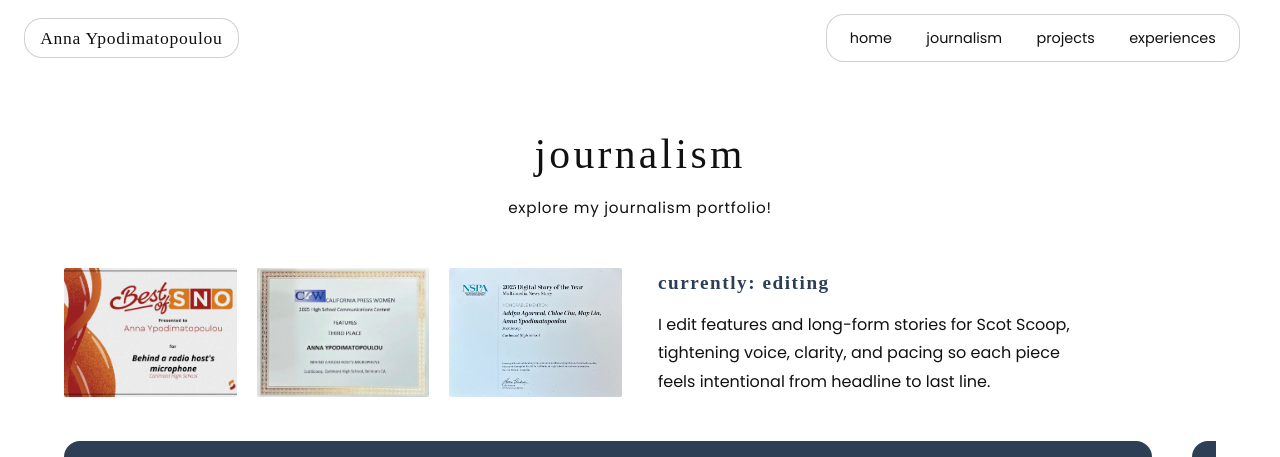
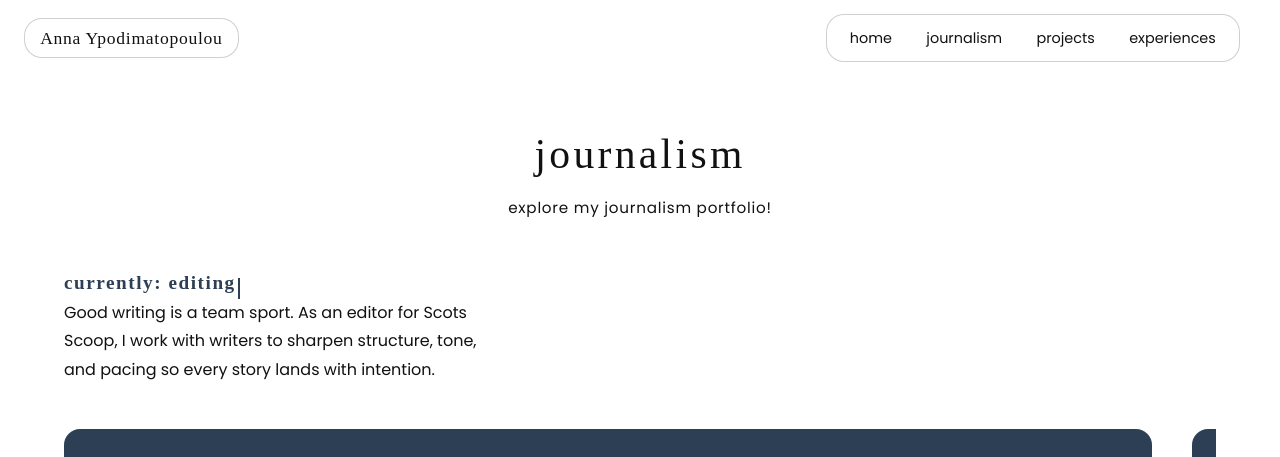
Before and after one commit to annaypodim/annaypodim.github.io, a Jekyll site: the page built from journalism.html, in a window 1280 px wide and 900 px high, cut to the strip 0-457 px from the top of the window. Built offline with Jekyll 4.4.1, drawn with Linux system fonts in a browser that asks for light colours; some web fonts are replaced; some of the changed text lies outside the part shown.

Commit message:
move editor subtitle to top center and create photojournalism section

```diff
--- a/journalism.html
+++ b/journalism.html
@@ -7,37 +7,19 @@
     <h2 id="journalism-title">journalism</h2>
     <p class="journalism-subtitle">explore my journalism portfolio!</p>
   </header>
-  <section class="editor-showcase" aria-labelledby="editor-subtitle">
-    <div class="editor-gallery">
-      <div class="editor-image-box">
-        <img
-          src="{{ '/assets/images/awards/best-of-sno.jpg' | relative_url }}"
-          alt="Best of SNO recognition"
-          loading="lazy"
-        />
-      </div>
-      <div class="editor-image-box">
-        <img
-          src="{{ '/assets/images/awards/cpw-2025.jpg' | relative_url }}"
-          alt="California Press Women award"
-          loading="lazy"
-        />
-      </div>
-      <div class="editor-image-box">
-        <img
-          src="{{ '/assets/images/awards/nspa-multimedia.jpg' | relative_url }}"
-          alt="NSPA multimedia honor"
-          loading="lazy"
-        />
-      </div>
-    </div>
-    <div class="editor-text">
-      <p id="editor-subtitle" class="editor-subtitle">currently: editing</p>
-      <p class="editor-description">
-        I edit features and long-form stories for Scot Scoop, tightening voice, clarity, and pacing so
-        each piece feels intentional from headline to last line.
+  <section class="editor-highlight" aria-labelledby="editing-subtitle">
+    <p
+      id="editing-subtitle"
+      class="editor-subtitle typewriter"
+      data-type-text="currently: editing"
+    >
+      <span class="typewriter-text">currently: editing</span>
+      <span aria-hidden="true" class="typewriter-cursor"></span>
     </p>
-    </div>
+    <p class="editor-description editor-description--center">
+      Good writing is a team sport. As an editor for Scots Scoop, I work with writers to
+      sharpen structure, tone, and pacing so every story lands with intention.
+    </p>
   </section>
   <div class="journalism-gallery" aria-label="Featured articles">
     <article class="article-card">
@@ -144,12 +126,54 @@
 
   </div>
 
+  <section class="editor-showcase" aria-labelledby="photojournalism-subtitle">
+    <div class="editor-text">
+      <p
+        id="photojournalism-subtitle"
+        class="editor-subtitle typewriter"
+        data-type-text="photojournalism"
+      >
+        <span class="typewriter-text">photojournalism</span>
+        <span aria-hidden="true" class="typewriter-cursor"></span>
+      </p>
+      <p class="editor-description">
+        My favorite moments live between assignments: teammates celebrating, friends sharing
+        snacks, and runners collapsing into hugs. I chase those in-between frames to capture
+        the emotion that drives every story.
+      </p>
+    </div>
+    <div class="editor-gallery">
+      <div class="editor-image-box">
+        <img
+          src="{{ '/assets/images/photojournalism/happy-kid.jpg' | relative_url }}"
+          alt="Student smiling while celebrating"
+          loading="lazy"
+        />
+      </div>
+      <div class="editor-image-box">
+        <img
+          src="{{ '/assets/images/photojournalism/arm_eating.jpg' | relative_url }}"
+          alt="Friends sharing a snack"
+          loading="lazy"
+        />
+      </div>
+      <div class="editor-image-box">
+        <img
+          src="{{ '/assets/images/photojournalism/runners_hug.jpg' | relative_url }}"
+          alt="Runners hugging after a race"
+          loading="lazy"
+        />
+      </div>
+    </div>
+  </section>
+
   <header class="projects-latest-header journalism-featured-header">
-    <h3>award and recognition</h3>
+    <h3>awards and recognition</h3>
   </header>
 
   <section class="editor-featured-row" aria-label="Editing awards highlights">
     <div class="editor-gallery editor-gallery--featured">
+      <div class="editor-award-card">
         <div class="editor-image-box editor-image-box--large">
           <img
             src="{{ '/assets/images/awards/best-of-sno.jpg' | relative_url }}"
@@ -157,6 +181,9 @@
             loading="lazy"
           />
         </div>
+        <p class="editor-award-label">Best of SNO</p>
+      </div>
+      <div class="editor-award-card">
         <div class="editor-image-box editor-image-box--large">
           <img
             src="{{ '/assets/images/awards/cpw-2025.jpg' | relative_url }}"
@@ -164,6 +191,9 @@
             loading="lazy"
           />
         </div>
+        <p class="editor-award-label">California Press Women</p>
+      </div>
+      <div class="editor-award-card">
         <div class="editor-image-box editor-image-box--large">
           <img
             src="{{ '/assets/images/awards/nspa-multimedia.jpg' | relative_url }}"
@@ -171,6 +201,8 @@
             loading="lazy"
           />
         </div>
+        <p class="editor-award-label">NSPA Multimedia Feature</p>
+      </div>
     </div>
   </section>
 </section>
```
Also changed, not shown: assets/images/photojournalism/arm_eating.jpg (added), assets/images/photojournalism/happy-kid.jpg (added), assets/images/photojournalism/runners_hug.jpg (added). Lines whose indentation alone changed are shown as unchanged.
